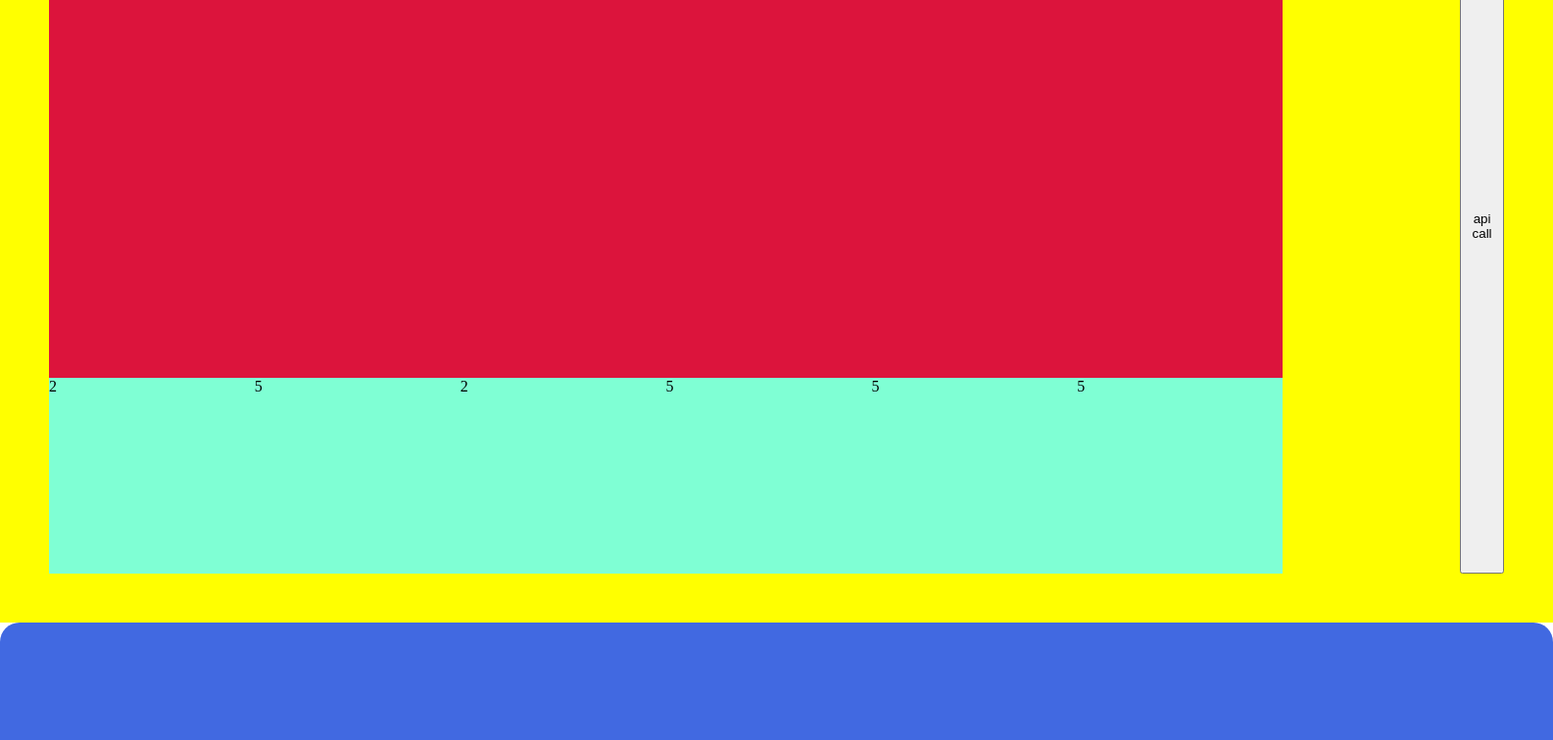
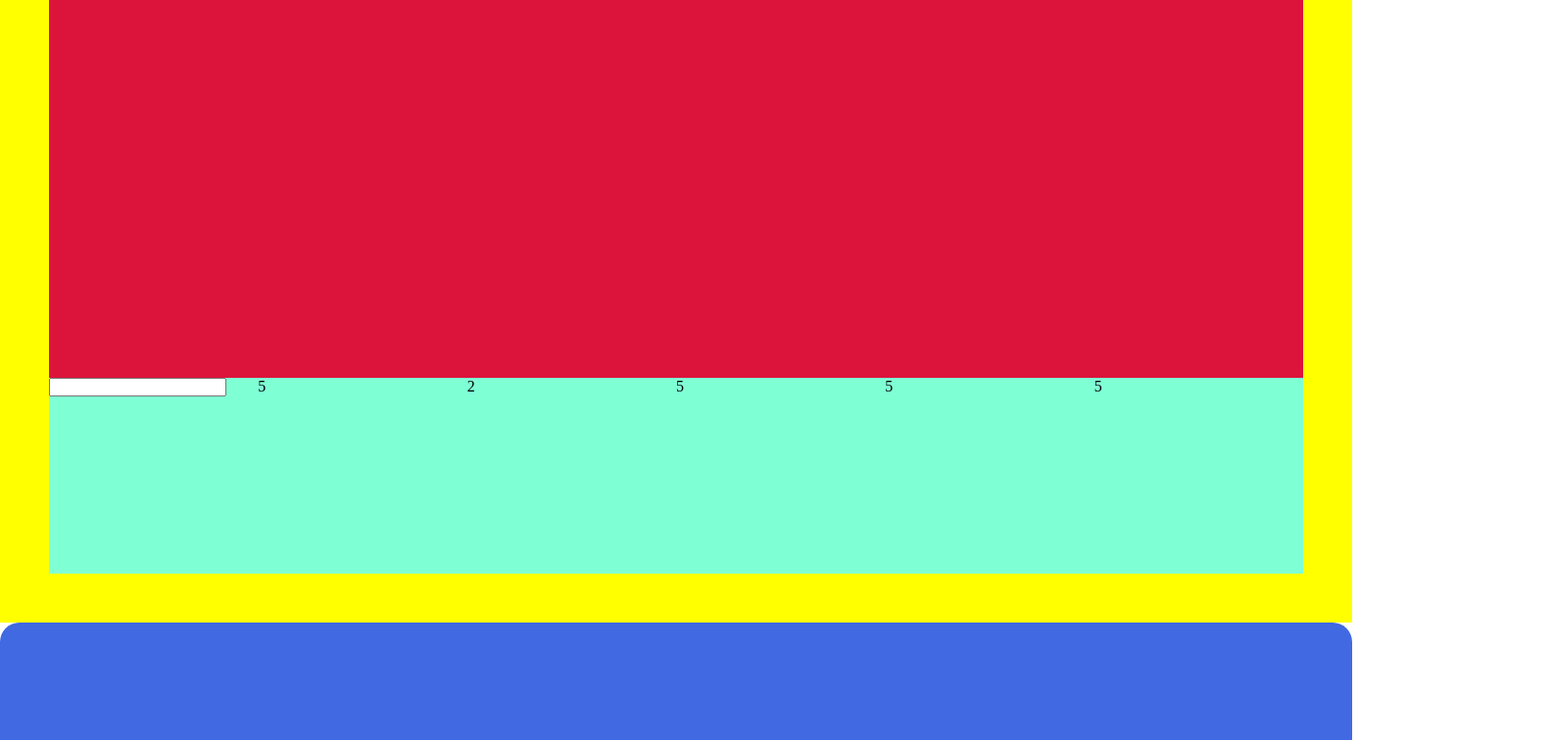
Before and after one commit to aleksei-isakov/training_project, a Vue app: page /#/weather in a window 1280 px wide. Shown: the part 294-1050 px from the top of the page at 98% size, 1585 px wide, since content can reach past the window. Built offline with nearby package versions, Linux system fonts and the light colour scheme.

Commit message:
Added city search logic

```diff
--- a/src/components/weather/Weather.vue
+++ b/src/components/weather/Weather.vue
@@ -3,7 +3,15 @@
     <div class="weather-container">
       <h1>Weather App</h1>
       <div class="weather-info">
-        <div class="weather-item location-selector">2</div>
+        <div class="weather-item location-selector">
+          <label>
+            <input @input="getCity()" v-model="search">
+          </label>
+          <ul>
+            <li v-for="city in foundCities" @click="selectCity(city)">{{city.name}} {{city
+                .country}}</li>
+          </ul>
+        </div>
         <div class="weather-item main-weather">5</div>
         <div class="weather-item temperature">2</div>
         <div class="weather-item humidity">5</div>
@@ -11,30 +19,37 @@
         <div class="weather-item clouds">5</div>
       </div>
     </div>
-    <form action="submit">
-      <input type="text" v-model="search">
-    </form>
-    <button @click="getWeather">api call</button>
+
   </div>
 </template>
 
 <script setup lang="ts">
 import axios from "axios";
-import { ref } from 'vue'
+import { ref, onMounted, reactive } from 'vue'
 
 let search = ref('')
+let foundCities = reactive([])
+let currentCity = reactive([])
 
+function selectCity(city) {
+  currentCity = city
+  foundCities = []
+}
 
-async function getWeather() {
+async function getCity() {
   let key = '08e6a6a1566274461f6738badb1537fc'
-  let searchquery = search.value
-  let city = await
-      axios.get(`http://api.openweathermap.org/geo/1.0/direct?q=${searchquery}&limit=5&appid=08e6a6a1566274461f6738badb1537fc`)
-  let lat = city.data[0].lat
-  let lon = city.data[0].lon
-  let response = await
-      axios.get(`https://api.openweathermap.org/data/2.5/weather?lat=${lat}&lon=${lon}&appid=${key}`)
-  console.log(response.data)
+  if (search.value) {
+    let searchResults =
+    await axios.get
+    (`http://api.openweathermap.org/geo/1.0/direct?q=${search.value}&limit=5&appid=${key}`)
+    foundCities = searchResults.data
+  }
+  else
+    foundCities = []
+  // let lat = city.data[0].lat
+  // let lon = city.data[0].lon
+  // let response = await
+  //     axios.get(`https://api.openweathermap.org/data/2.5/weather?lat=${lat}&lon=${lon}&appid=${key}`)
 }
 </script>
 
```
